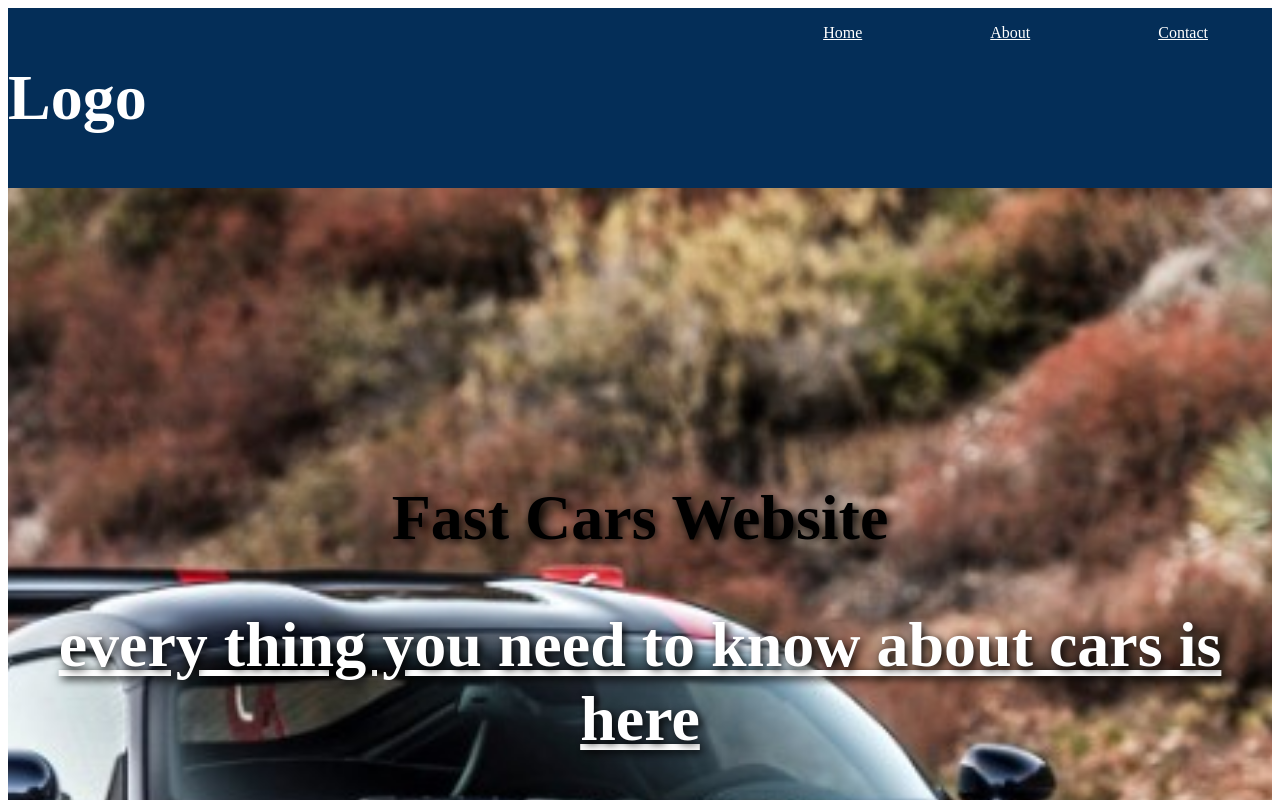
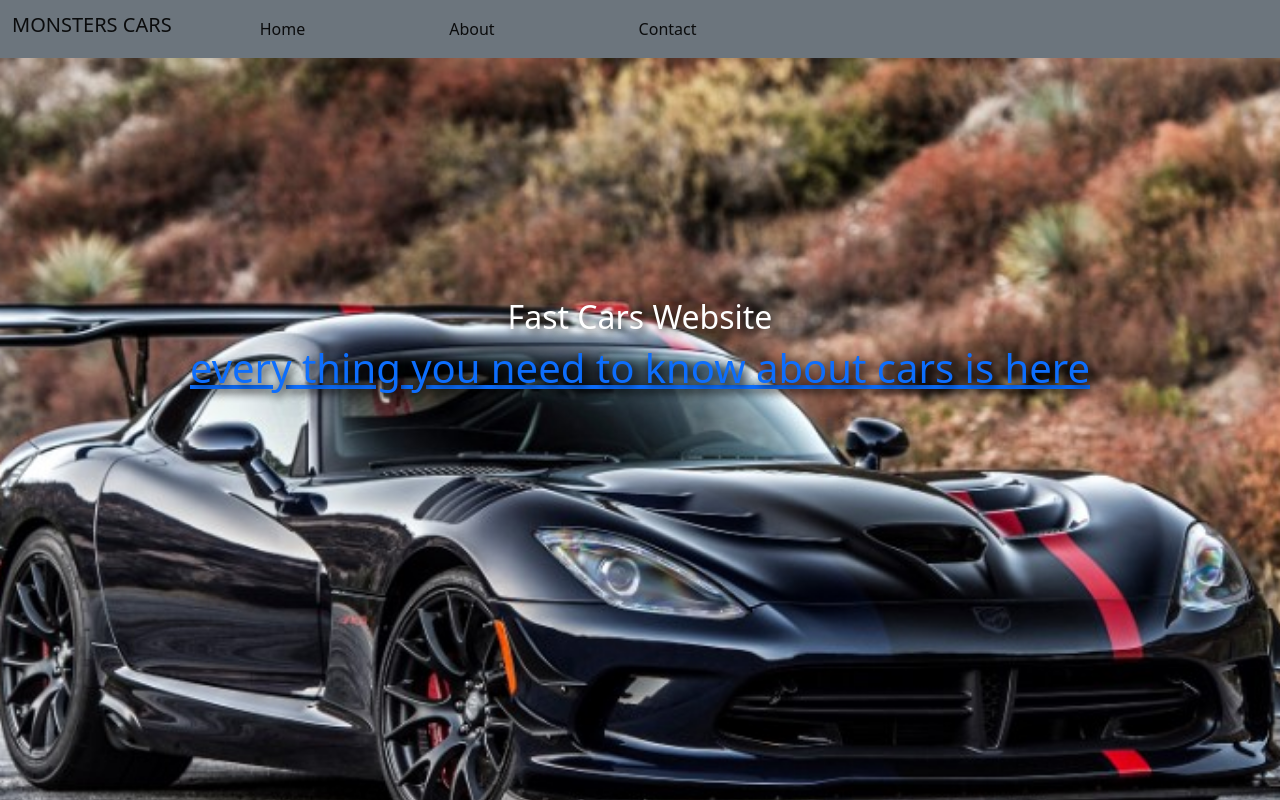
Before and after one commit to ZaidAljamaly/simple-fast-cars-website, a plain HTML site: page index.html in a window 1280 px wide. Shown: the top 800 px of the page. Drawn offline with nearby package versions, Linux system fonts and the light colour scheme.

Commit message:
Update index.html

```diff
--- a/index.html
+++ b/index.html
@@ -1,27 +1,34 @@
 <html>
     <head>
         <title>Fast Cars</title>
-         <link rel= "icon" href="/2019-Dodge-Viper-redesign.jpg"  >
-        <meta name="Zaid Aljamaly" />
+        <link rel= "icon" href="/2019-Dodge-Viper-redesign.jpg"  >
+
         <meta charset='utf-8' />
-        <meta name='Zaid Aljamaly' content='width=Device-width , initial-scale=1' />
+        <meta name='viewport' content='width=Device-width , initial-scale=1' />
         <link rel='stylesheet' href='/style.css'>
+        <link href="https://cdn.jsdelivr.net/npm/bootstrap@5.0.2/dist/css/bootstrap.min.css" rel="stylesheet" integrity="sha384-EVSTQN3/azprG1Anm3QDgpJLIm9Nao0Yz1ztcQTwFspd3yD65VohhpuuCOmLASjC" crossorigin="anonymous">
+      <script src="https://cdn.jsdelivr.net/npm/bootstrap@5.0.2/dist/js/bootstrap.bundle.min.js" integrity="sha384-MrcW6ZMFYlzcLA8Nl+NtUVF0sA7MsXsP1UyJoMp4YLEuNSfAP+JcXn/tWtIaxVXM" crossorigin="anonymous"></script>
     </head>
     <body>
         <header>
-            <nav>
-                <h1 id=logo>Logo</h1>
-                <ul>
-                    <li><a href='#'>Home</a></li>
-                    <li><a href='#'>About</a></li>
-                    <li><a href='#'>Contact</a></li>
-                </ul>
+            <nav class='navbar navbar-expand-sm navbar-light bg-secondary'>
+                <div class='container-fluid'>
+                    <h1 class='navbar-brand'>MONSTERS CARS</h1>
+                    <button  class='navbar-toggler' type='buttom' data-bs-toggle='collapse' data-bs-target='#navbarm'aria-controls="navbarm" aria-expanded="false" aria-label="Toggle navigation" ><span  class="navbar-toggler-icon color-white"></span></button>
+                    <div class='collapse navbar-collapse' id='navbarm'>
+                        <ul class='navbar-nav '>
+                            <li class='nav-item'><a href='#' class='nav-link active'>Home</a></li>
+                            <li class='nav-item'><a href='#' class='nav-link active '>About</a></li>
+                            <li class='nav-item'><a href='#' class='nav-link active'>Contact</a></li>
+                        </ul>
+                    </div>
+                </div>
                 <div class='clear'></div>
             </nav>
         </header>
         <section class='open'>
-            <h2>Fast Cars Website</h2>
-            <a href='#'><h1>every thing you need to know about cars is here</h1></a>
+            <h2 class='text-white'>Fast Cars Website</h2>
+            <a href='#' class='aa'><h1>every thing you need to know about cars is here</h1></a>
         </section>
     </body>
 </html>
```
